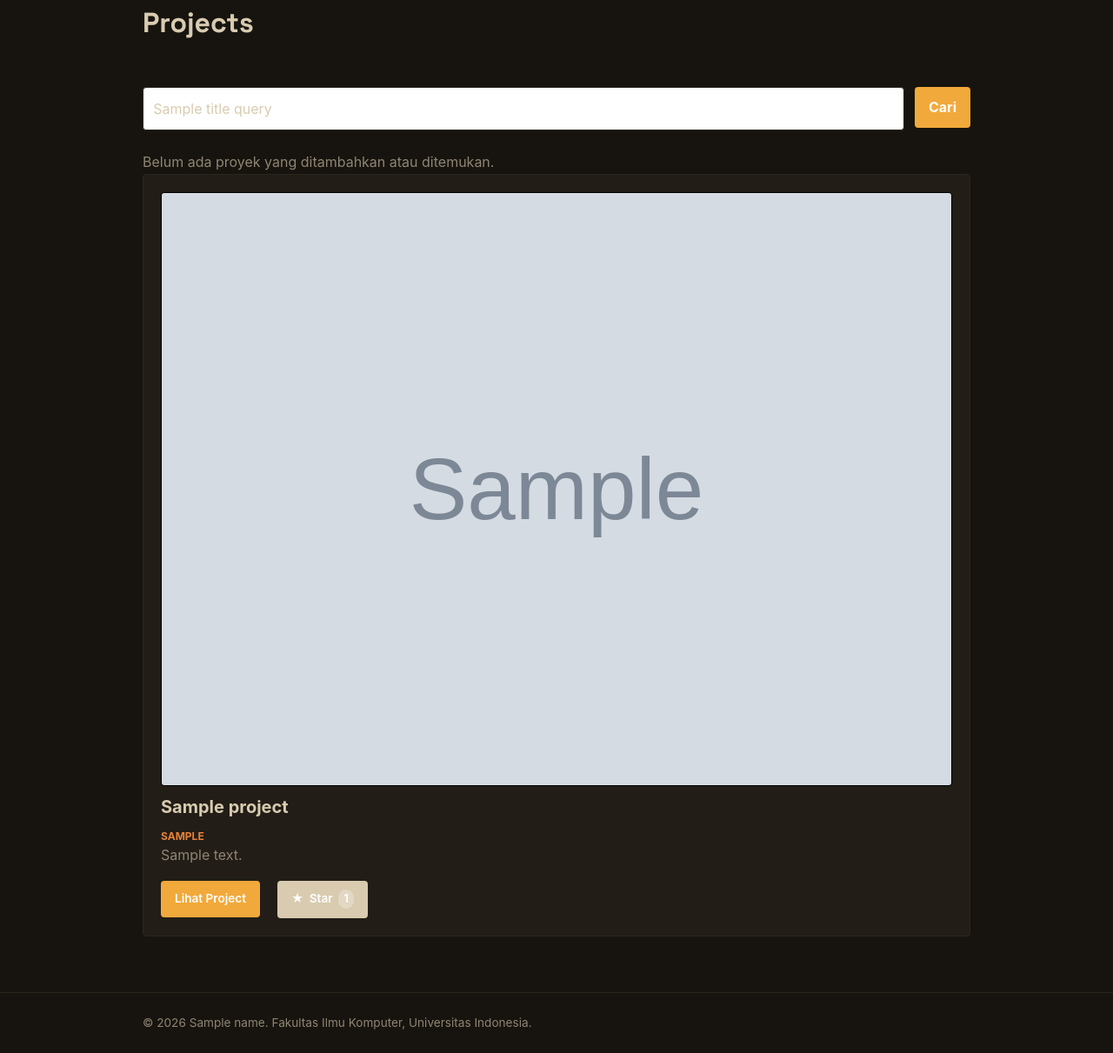
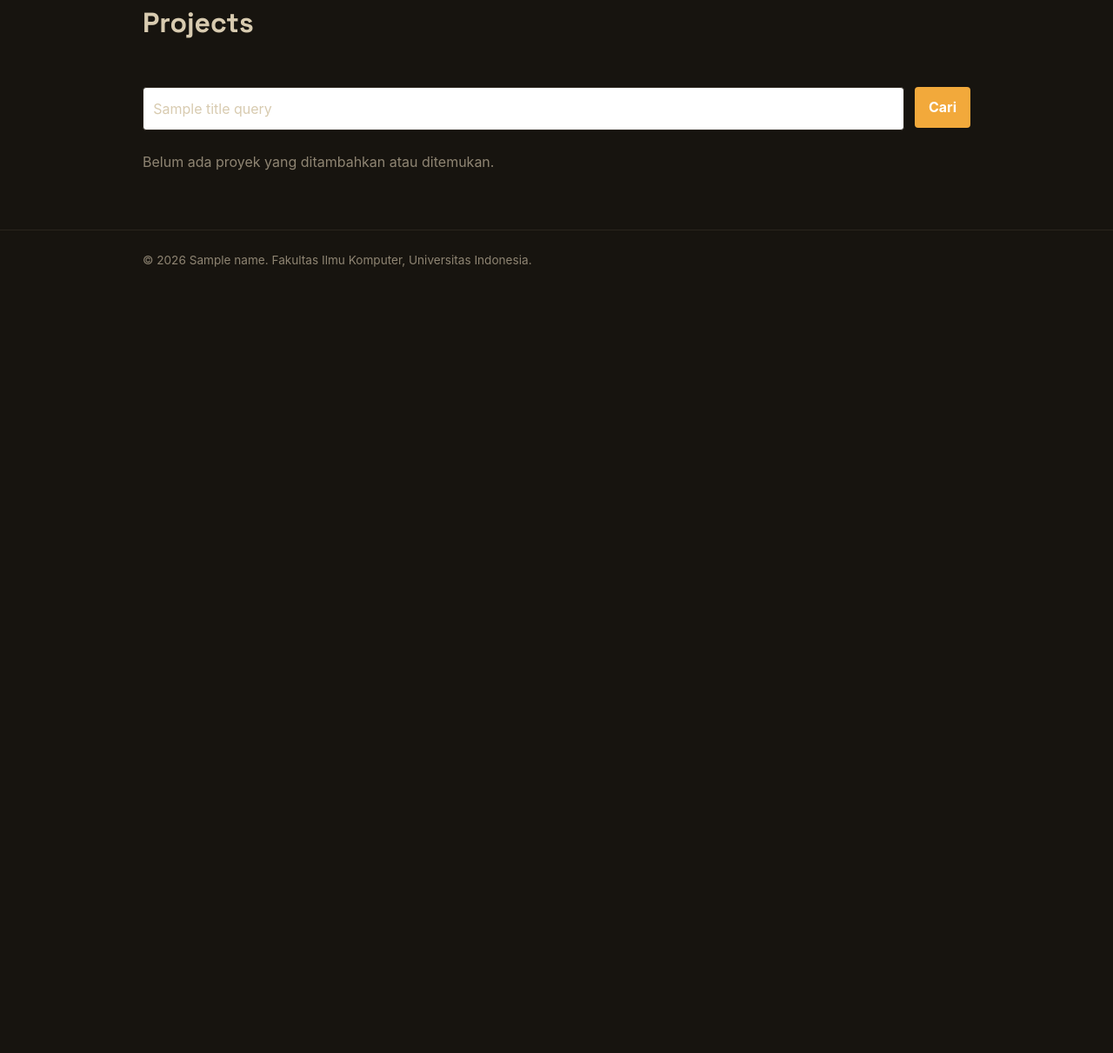
Before and after one commit to muhammaddawood-ui/myportofolio, a Django app: template templates/projects.html in a window 1280 px wide. Shown: the part 165-1376 px from the top of the page at 87% size. After the commit the page ends 472 px from the top, so only its background shows below. Run offline with Django 5.2, Linux system fonts and the light colour scheme; tables that the repository leaves empty hold one stand-in row (values such as "Sample post"); the template is opened without the code that fills it: values that come from a table or form of the project are taken from there, most other values are stand-ins (such as "Sample title", 1, 10 or a date in 2020); grey boxes marked "Sample" are stand-in pictures; data that the repository does not hold is empty.

Commit message:
projects: remove project loop (replaced w/ajax)

```diff
--- a/templates/projects.html
+++ b/templates/projects.html
@@ -48,37 +48,7 @@
                 <!-- Project Grid -->
                 <div id="grid" class="experience-grid project-grid hide"></div>
 
-                <div class="experience-grid project-grid">
-                    {% for project in project_list %}
-                        <article class="experience-card">
-                            {% if project.project_image_url %}
-                                <img src="{{ project.project_image_url }}"
-                                     alt="Gambar {{ project.title }}"
-                                     class="project-image">
-                            {% endif %}
-                            <h2>{{ project.title }}</h2>
-                            <span class="experience-category">{{ project.tech_stack }}</span>
-                            <p class="experience-description">{{ project.description }}</p>
-                            <div class="project-card-actions">
-                                <div class="project-actions">
-                                    {% if project.project_url %}
-                                        <a href="{{ project.project_url }}" class="button">Lihat Project</a>
-                                    {% endif %}
-                                    {% include "components/project_star.html" with project=project %}
-                                    {% if user.is_superuser %}
-                                        {% include "components/project_delete_modal.html" with project=project %}
-                                    {% endif %}
-                                </div>
-                            </div>
-                        </article>
-                    {% empty %}
-                        {% if title_query %}
-                            <p class="empty-state">Tidak ada proyek dengan nama tersebut.</p>
-                        {% else %}
-                            <p class="empty-state">Belum ada proyek yang ditambahkan.</p>
-                        {% endif %}
-                    {% endfor %}
-                </div>
+
             </div>
         </section>
     </main>
```
